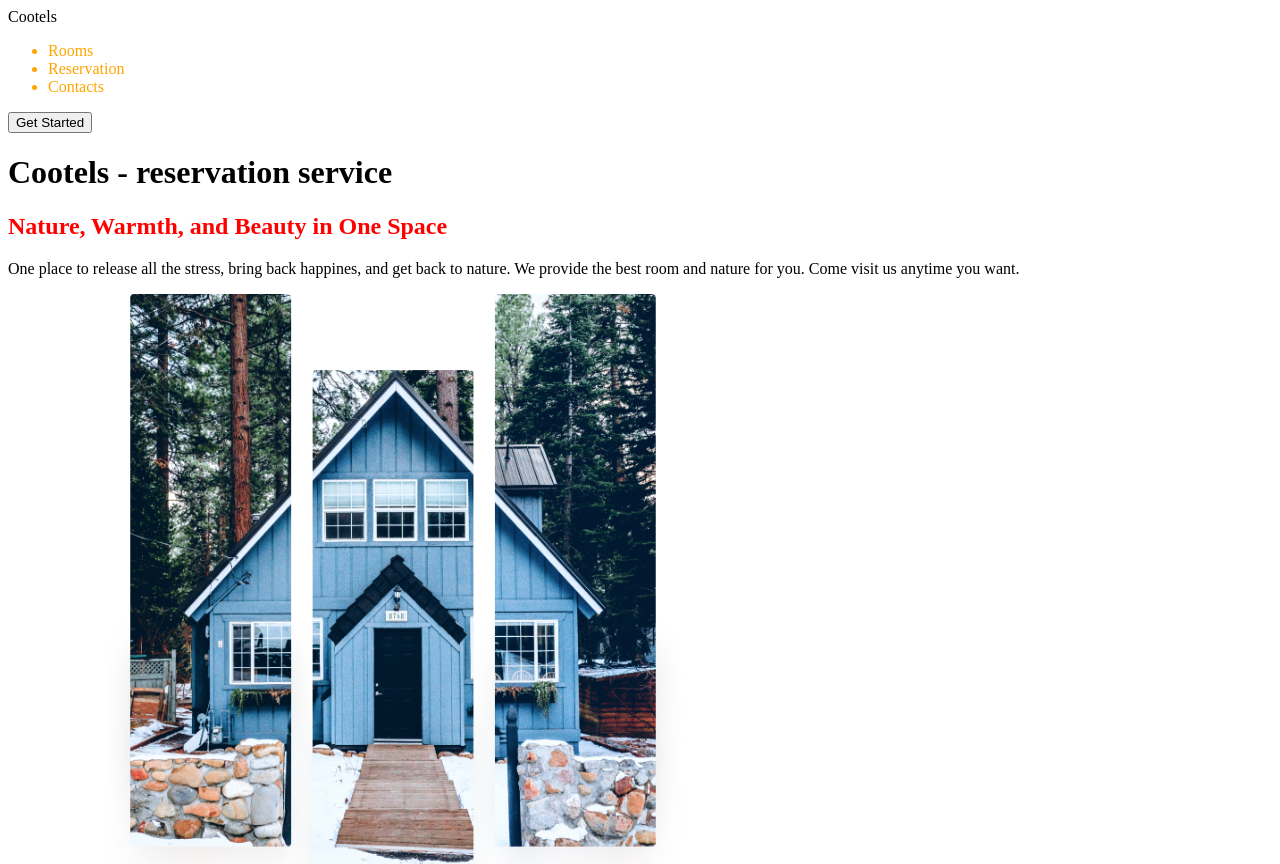
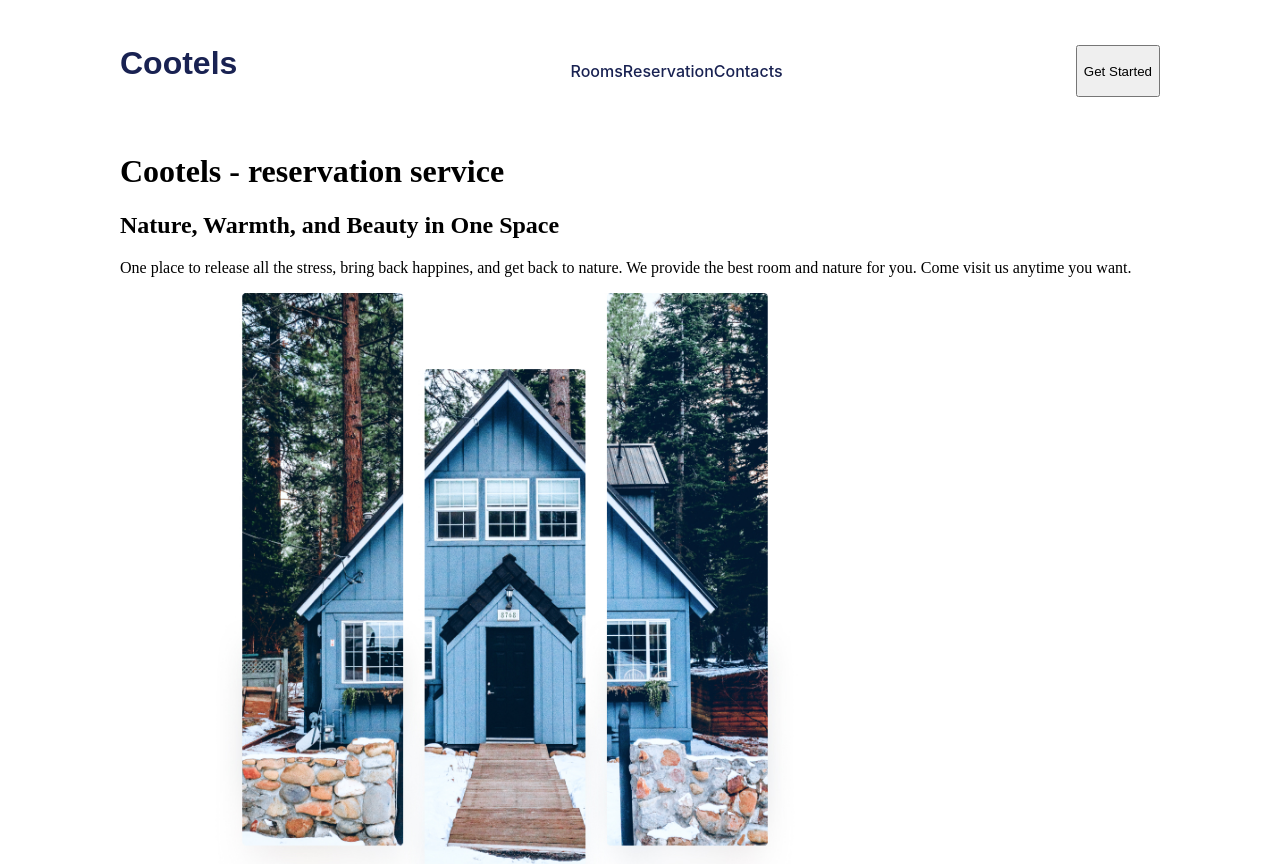
Before and after one commit to kamaelix/Cootels, a website: page index.html in a window 1280 px wide. Shown: the top 864 px of the page. Drawn offline with Linux system fonts and the light colour scheme.

Commit message:
обновил файловую структуру sass, начал работать над page-header

```diff
--- a/index.html
+++ b/index.html
@@ -7,8 +7,8 @@
     <title>Cootels</title>
     <link rel="stylesheet" href="css/style.css" />
   </head>
-  <body>
-    <header>
+  <body class="page-body main-container">
+    <header class="main-header">
       <div class="logo-header">Cootels</div>
       <nav class="site-navigation">
         <ul class="site-navigation__list">
--- a/scss/common.scss
+++ b/scss/common.scss
@@ -1,7 +1,17 @@
-.site-navigation {
-  color: orange;
+.page-body {
+  box-sizing: border-box;
 }
 
-h2 {
-  color: red;
+.main-container {
+  min-width: 320px;
+  max-width: 1440px;
+  margin: 0 auto;
+  padding: 0 120px;
 }
+
+a {
+  text-decoration: none;
+}
+
+.button {
+}
--- a/scss/fonts.scss
+++ b/scss/fonts.scss
@@ -0,0 +1,9 @@
+@font-face {
+  font-family: "Montserrat", Arial, sans-serif;
+  src: url(../fonts/Montserrat-Regular.ttf);
+}
+
+@font-face {
+  font-family: "Inter", Arial, sans-serif;
+  src: url(../fonts/Inter-Regular.ttf);
+}
--- /dev/null
+++ b/scss/page-header.scss
@@ -0,0 +1,23 @@
+.main-header {
+  display: flex;
+  justify-content: space-between;
+  padding-top: 45px;
+  padding-bottom: 35px;
+}
+
+.logo-header {
+  font-family: $main-font;
+  color: $main-color;
+  font-size: 32px;
+  font-weight: 600;
+}
+
+.site-navigation__list {
+  font-family: $second-font;
+  color: $main-color;
+  font-size: 16px;
+  font-weight: 500;
+  list-style: none;
+  display: flex;
+  justify-content: space-between;
+}
--- a/scss/style.scss
+++ b/scss/style.scss
@@ -1 +1,4 @@
+@import "fonts.scss";
 @import "common.scss";
+@import "variables.scss";
+@import "page-header.scss";
--- /dev/null
+++ b/scss/variables.scss
@@ -0,0 +1,5 @@
+$main-font: "Montserrat", Arial, sans-serif;
+$second-font: "Inter", Arial, sans-serif;
+
+$main-color: #192252;
+$second-color: #848fac;
```
Also changed, not shown: css/style.css, fonts/Inter-Regular.ttf (added), fonts/Montserrat-Regular.ttf (added), readme.md, 1 other file.
